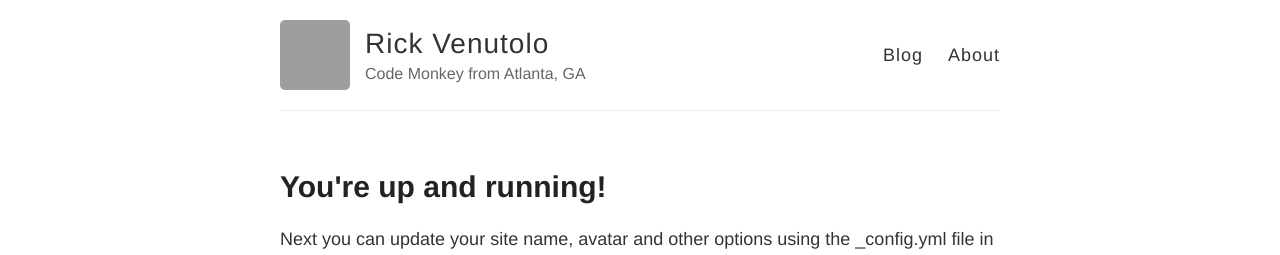
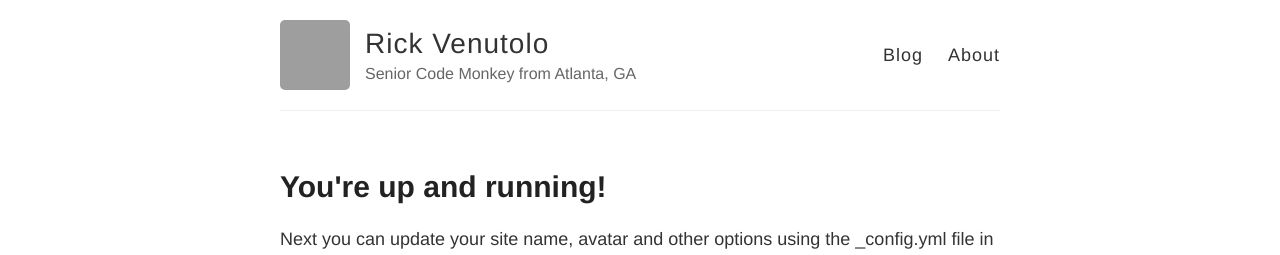
Before and after one commit to rvenutolo/jekyll-now-test, a Jekyll site: the page built from index.html, in a window 1280 px wide. Shown: the top 255 px of the page. Built offline with Jekyll 4.4.1, drawn with Linux system fonts in a browser that asks for light colours; grey boxes are pictures that could not be loaded.

Commit message:
Updated description

```diff
--- a/_config.yml
+++ b/_config.yml
@@ -6,7 +6,7 @@
 name: Rick Venutolo
 
 # Short bio or description (displayed in the header)
-description: Code Monkey from Atlanta, GA
+description: Senior Code Monkey from Atlanta, GA
 
 # URL of your avatar or profile pic (you could use your GitHub profile pic)
 avatar: https://en.gravatar.com/userimage/47105289/89f4ac82e997b62bc9c93ca51796680d.png?size=200
```
